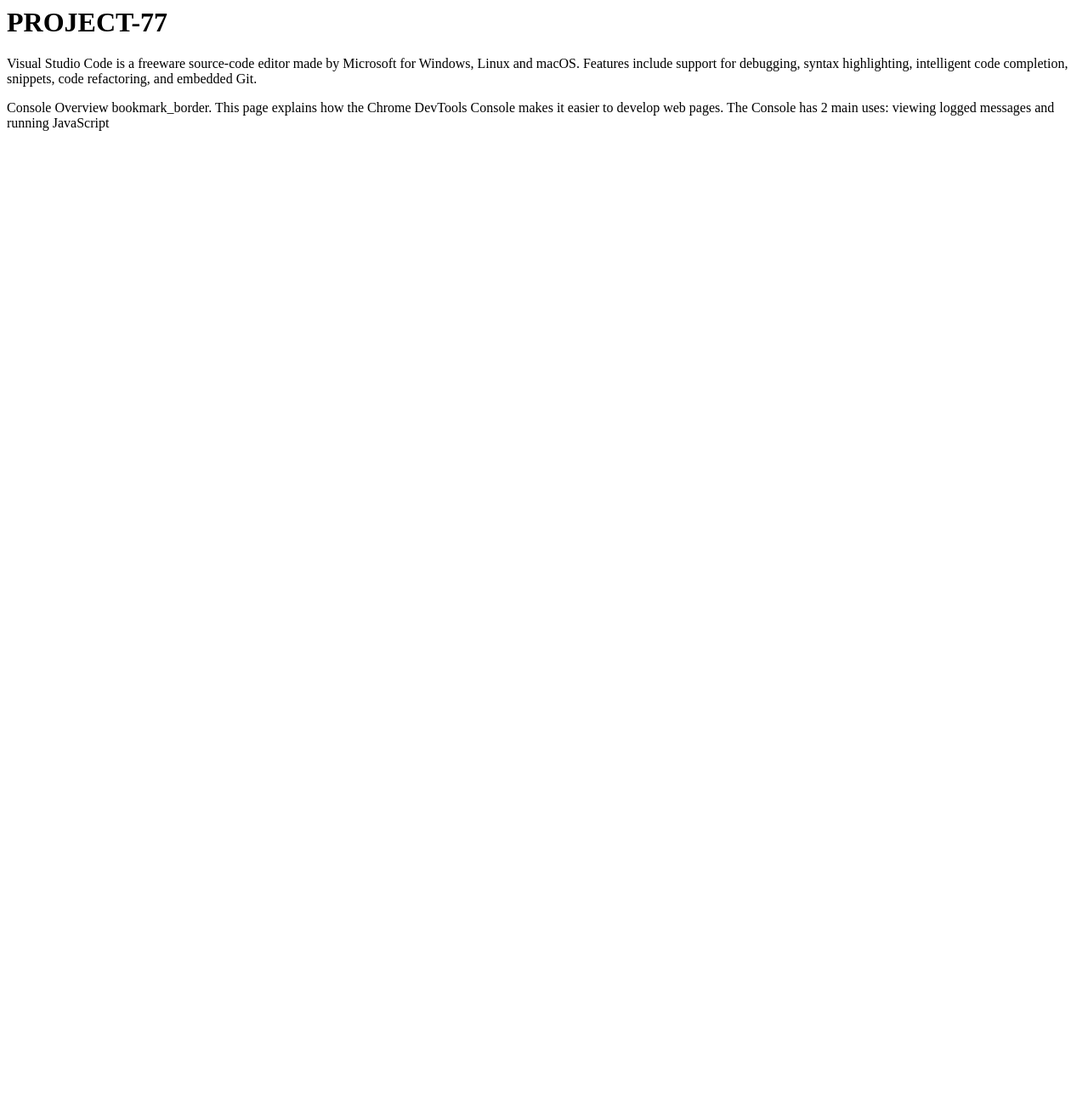
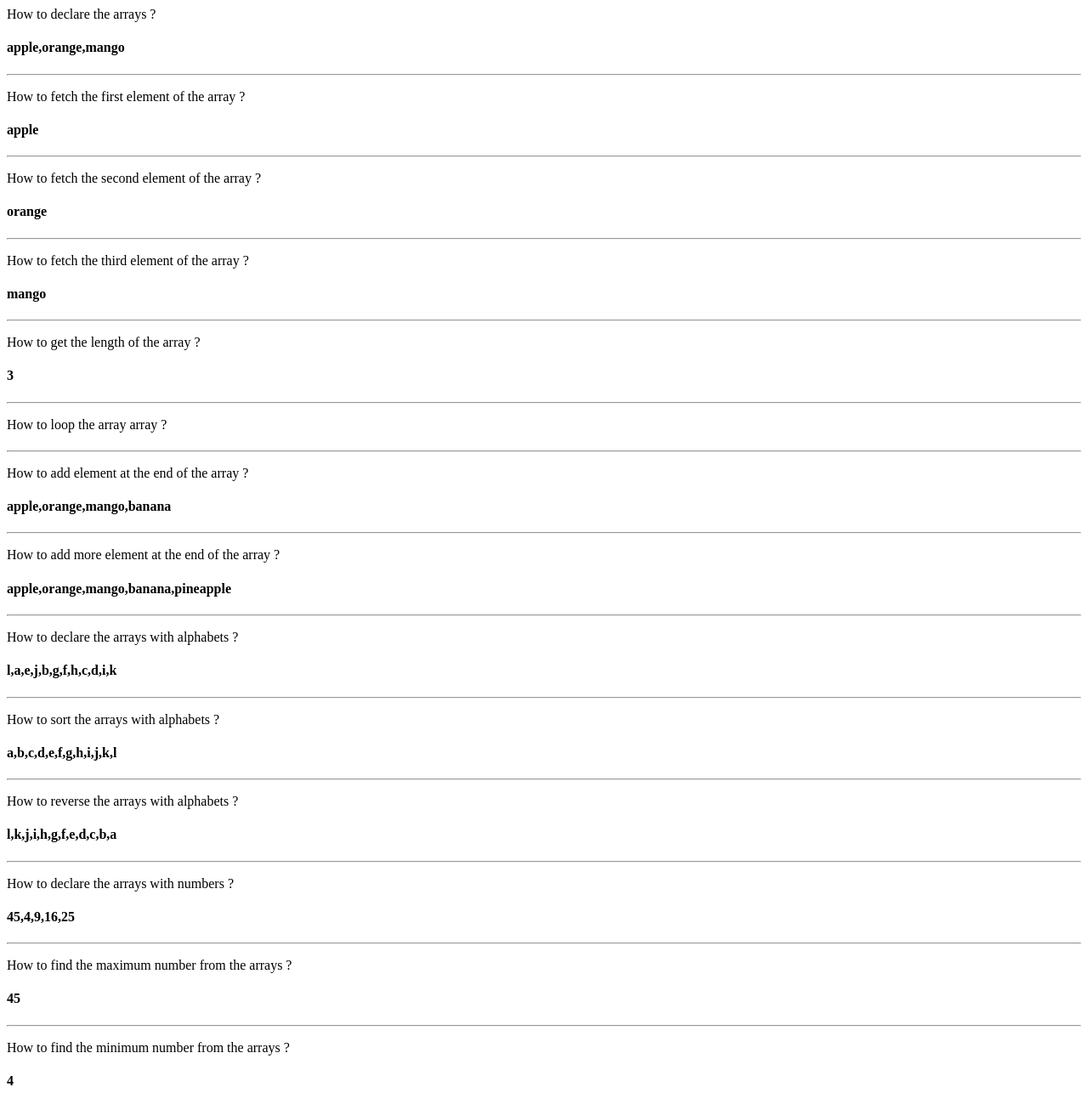
Before and after one commit to Tejas7545/My-blog, a plain HTML site: page index.html in a window 1280 px wide. Shown: the whole page at 85% size. Before the commit the page ends 800 px from the top, so only its background shows below. Drawn offline with Linux system fonts and the light colour scheme.

Commit message:
Add files via upload

```diff
--- a/index.html
+++ b/index.html
@@ -1,34 +1,150 @@
 <html>
-<head>
-<title>
-project-77
-</title>
-</head>
-<body>
-<h1>
-PROJECT-77
-</h1>
-<p>
-Visual Studio Code is a freeware source-code editor made by Microsoft for Windows, Linux and macOS. Features include support for debugging, syntax highlighting, intelligent code completion, snippets, code refactoring, and embedded Git.
-</p>
-<p>
-Console Overview bookmark_border. This page explains how the Chrome DevTools Console makes it easier to develop web pages. The Console has 2 main uses: viewing logged messages and running JavaScript
-</p>
+    <p>
+        How to declare the arrays ?
+        <h4 id="declaration_of_arrays">
+        </h4>
+    </p>
+<hr>
+    <p>
+        How to fetch the first element of the array ?
+        <h4 id="access_first_element">
+        </h4>
+    </p>
+<hr>
+    <p>
+        How to fetch the second element of the array ?
+        <h4 id="access_second_element">
+        </h4>
+    </p>
+<hr>
+    <p>
+        How to fetch the third element of the array ?
+        <h4 id="access_third_element">
+        </h4>
+    </p>
+<hr>
+    <p>
+        How to get the length of the array ?
+        <h4 id="display_length_of_array">
+        </h4>
+    </p>
+<hr>
+    <p>
+        How to loop the array array ?
+        <h4 id="loop_the_array">
+        </h4>
+    </p>
+<hr>
+    <p>
+        How to add element at the end of the array ?
+        <h4 id="add_element_at_the_end_of_array">
+        </h4>
+    </p>
+<hr>
+    <p>
+        How to add more element at the end of the array ?
+        <h4 id="add_more_element_at_the_end_of_array">
+        </h4>
+    </p>
+<hr>
+    <p>
+        How to declare the arrays with alphabets ?
+        <h4 id="display_alphabets_array">
+        </h4>
+    </p>
+<hr>
+    <p>
+        How to sort the arrays with alphabets ?
+        <h4 id="display_sorted_alphabets_array">
+        </h4>
+    </p>
+<hr>
+    <p>
+        How to reverse the arrays with alphabets ?
+        <h4 id="display_reverse_array">
+        </h4>
+    </p>
+<hr>
+    <p>
+        How to declare the arrays with numbers ?
+        <h4 id="display_number_array">
+        </h4>
+    </p>
+<hr>
+    <p>
+        How to find the maximum number from the arrays ?
+        <h4 id="display_maximum_number">
+        </h4>
+    </p>
+<hr>
+    <p>
+        How to find the minimum number from the arrays ?
+        <h4 id="display_minimum_number">
+        </h4>
+    </p>
+
+
 <script>
-console.log("My first console project");
-var fn="Tejas";
-var ln="Shahi";
-var fun=fn.concat (ln);
-console.log(fun);
-var num1=7;
-var num2=5;
-var add=num1+num2;
-console.log(add);
-var sub=num1-num2;
-console.log(sub);
-var mul=num1*num2;
-console.log(mul);
-var div=num1/num2;
-console.log(div);
+
+    //How to declarpe the arrays ? the id to be refer for innerHTML is declaration_of_arrays
+var fruits=["apple","orange","mango"];
+console.log(fruits);
+document.getElementById("declaration_of_arrays").innerHTML=fruits;
+    //How to fetch the first element of the array ? the id to be refer for innerHTML is access_first_element
+    var firstfruits=fruits[0];
+    console.log(firstfruits);
+    document.getElementById("access_first_element").innerHTML=firstfruits;
+    //How to fetch the second element of the array ? the id to be refer for innerHTML is access_second_element
+var second_fruit = fruits[1]; console.log(second_fruit); document.getElementById("access_second_element").innerHTML = second_fruit;
+
+    //How to fetch the third element of the array ? the id to be refer for innerHTML is access_third_element
+var third_fruit = fruits[2]; console.log(third_fruit); document.getElementById("access_third_element").innerHTML = third_fruit;
+
+    //How to get the length of the array ? the id to be refer for innerHTML is display_length_of_array
+var lengthofarray=fruits.length;
+console.log (lengthofarray);
+document.getElementById("display_length_of_array").innerHTML=lengthofarray;
+
+    //How to loop the array ? the id to be refer for innerHTML is loop_the_array
+var arrayvalue="";
+for(i=0;i<fruits.length;i++){
+    console.log(fruits[i]);
+    arrayvalue=arrayvalue+fruits[i]+"<br>";
+
+}
+    //adding element at the end of the array using push method
+    //How to add element at the end of the array ? the id to be refer for innerHTML is add_element_at_the_end_of_array
+fruits.push("banana");
+console.log(fruits);
+document.getElementById("add_element_at_the_end_of_array").innerHTML=fruits;
+
+    //How to more elements at the end of the array ? the id to be refer for innerHTML is add_more_element_at_the_end_of_array
+fruits.push("pineapple");
+console.log(fruits);
+document.getElementById("add_more_element_at_the_end_of_array").innerHTML=fruits;
+    //How to declare array with alphabets ? the id to be refer for innerHTML is display_alphabets_array
+var alphabets = ["l" ,"a" , "e" , "j" , "b" , "g" , "f" , "h" , "c" , "d" , "i" , "k"]; console.log(alphabets); document.getElementById("display_alphabets_array").innerHTML = alphabets;
+
+    //How to sort array with alphabets ? the id to be refer for innerHTML is display_sorted_alphabets_array
+alphabets.sort();
+console.log(alphabets);
+document.getElementById("display_sorted_alphabets_array").innerHTML=alphabets;
+    //How to reverse the array ? the id to be refer for innerHTML is display_reverse_array
+alphabets.reverse();
+console.log(alphabets);
+document.getElementById("display_reverse_array").innerHTML=alphabets;
+    //How to declare array with numbers ? the id to be refer for innerHTML is display_number_array
+var numbers = ["45", "4", "9", "16", "25"]; console.log(numbers); document.getElementById("display_number_array").innerHTML = numbers;
+
+    //How to find the maximum number from the array with numbers ? the id to be refer for innerHTML is display_maximum_number
+var maximumnumber=Math.max.apply(Math,numbers);
+console.log(maximumnumber);
+document.getElementById("display_maximum_number").innerHTML=maximumnumber;
+
+    //How to find the minimum number from the array with numbers ? the id to be refer for innerHTML is display_minimum_number
+var minimumnumber=Math.min.apply(Math,numbers);
+console.log(minimumnumber);
+document.getElementById("display_minimum_number").innerHTML=minimumnumber;
+
 </script>
 </html>
```
